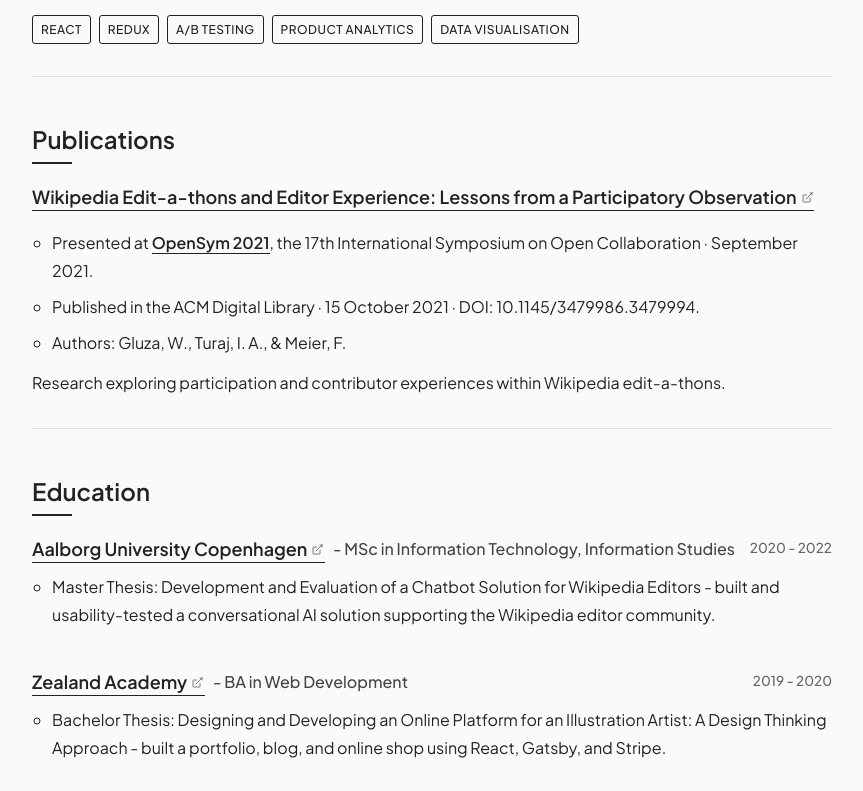
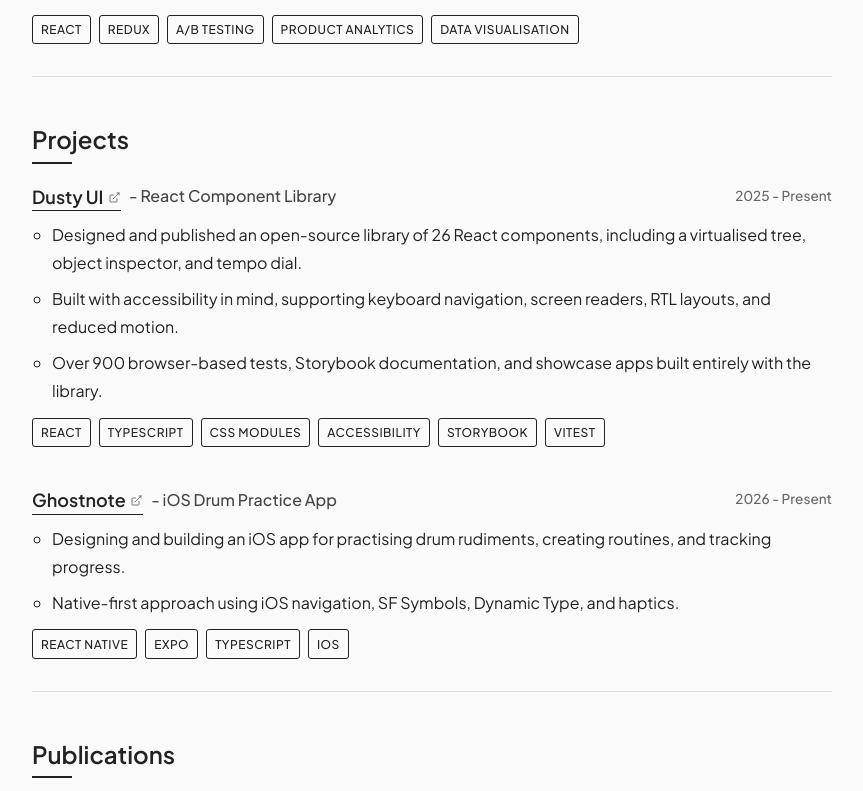
Before and after one commit to w-gluza/portfolio, a Next.js app: page / in a window 1280 px wide. Shown: the part 1969-2760 px from the top of the page, without its empty margins (208-1071 px from the left). Built offline with nearby package versions, Linux system fonts and the light colour scheme.

Commit message:
feat(projects): add Dusty UI and Ghostnote

```diff
--- /dev/null
+++ b/app/components/projects/Projects.tsx
@@ -0,0 +1,9 @@
+import { projects } from "../../data/projects";
+import { Article, Heading, EntryList } from "../../common";
+
+export const Projects = () => (
+  <Article>
+    <Heading level={2}>Projects</Heading>
+    <EntryList entries={projects} />
+  </Article>
+);
--- /dev/null
+++ b/app/components/projects/index.ts
@@ -0,0 +1 @@
+export { Projects } from "./Projects";
--- /dev/null
+++ b/app/data/projects.ts
@@ -0,0 +1,34 @@
+import type { Entry } from "../common";
+
+export const projects: readonly Entry[] = [
+  {
+    name: "Dusty UI",
+    url: "https://www.dustyui.com/",
+    title: "React Component Library",
+    period: "2025 - Present",
+    duties: [
+      "Designed and published an open-source library of 26 React components, including a virtualised tree, object inspector, and tempo dial.",
+      "Built with accessibility in mind, supporting keyboard navigation, screen readers, RTL layouts, and reduced motion.",
+      "Over 900 browser-based tests, Storybook documentation, and showcase apps built entirely with the library.",
+    ],
+    tags: [
+      "React",
+      "TypeScript",
+      "CSS Modules",
+      "Accessibility",
+      "Storybook",
+      "Vitest",
+    ],
+  },
+  {
+    name: "Ghostnote",
+    url: "https://github.com/w-gluza/ghostnote-native",
+    title: "iOS Drum Practice App",
+    period: "2026 - Present",
+    duties: [
+      "Designing and building an iOS app for practising drum rudiments, creating routines, and tracking progress.",
+      "Native-first approach using iOS navigation, SF Symbols, Dynamic Type, and haptics.",
+    ],
+    tags: ["React Native", "Expo", "TypeScript", "iOS"],
+  },
+];
--- a/app/llms.txt/route.ts
+++ b/app/llms.txt/route.ts
@@ -2,6 +2,7 @@ import { isValidElement, type ReactNode } from "react";
 import type { Entry } from "../common";
 import { education } from "../data/education";
 import { experience } from "../data/experience";
+import { projects } from "../data/projects";
 import { skills } from "../data/skills";
 
 export const dynamic = "force-static";
@@ -57,6 +58,10 @@ const document = [
   "",
   experience.map(formatEntry).join("\n\n"),
   "",
+  "## Projects",
+  "",
+  projects.map(formatEntry).join("\n\n"),
+  "",
   "## Education",
   "",
   education.map(formatEntry).join("\n\n"),
--- a/app/page.tsx
+++ b/app/page.tsx
@@ -1,6 +1,7 @@
 import { Hero } from "./components/hero";
 import { About } from "./components/about";
 import { Experience } from "./components/experience";
+import { Projects } from "./components/projects";
 import { Skills } from "./components/skills";
 import { Publications } from "./components/publications";
 import { Community } from "./components/community";
@@ -17,6 +18,7 @@ export default function Home() {
       <Main>
         <About />
         <Experience />
+        <Projects />
         <Publications />
         <Education />
         <Community />
```
